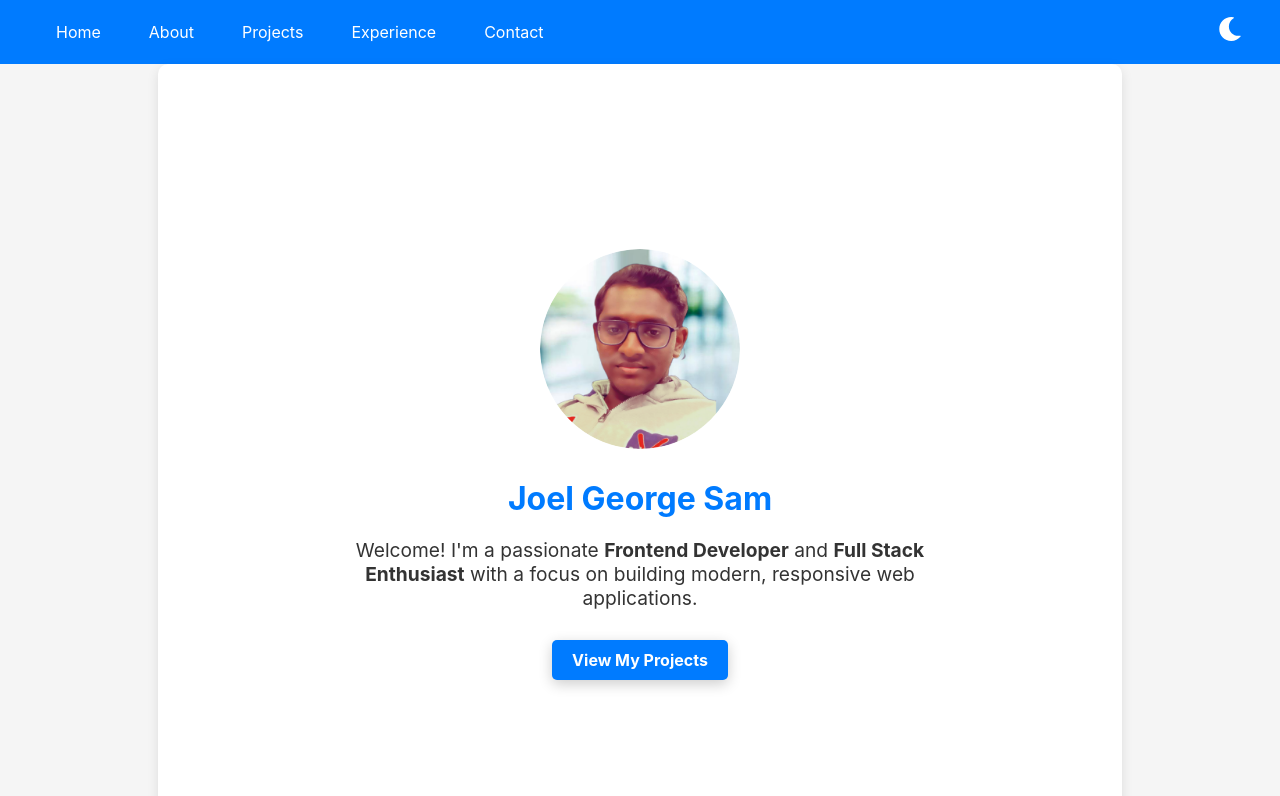
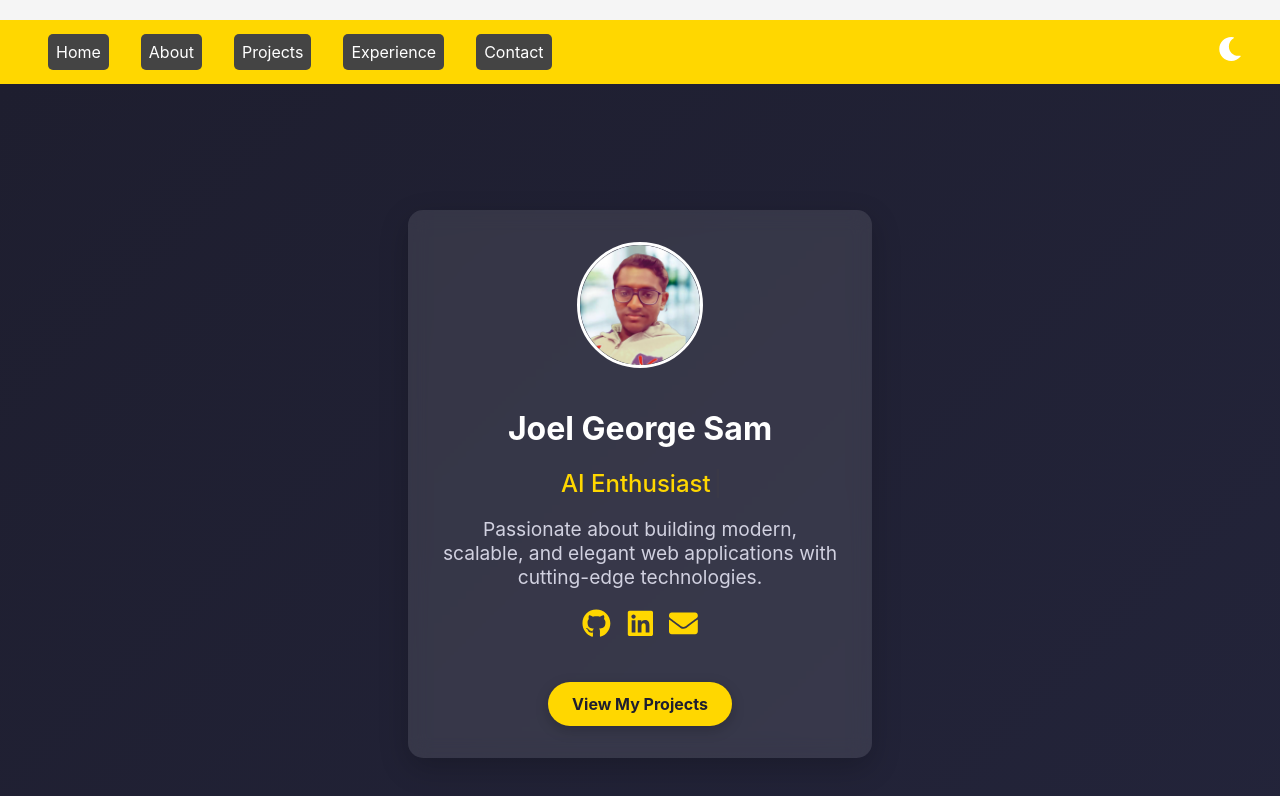
Before and after one commit to JoelGeorgeSam/Joel_Portfolio, a React (Create React App) app: page / in a window 1280 px wide. Shown: the top 796 px of the page. Built offline with nearby package versions, Linux system fonts and the light colour scheme.

Commit message:
Updated portfolio with new changes

```diff
--- a/src/index.css
+++ b/src/index.css
@@ -6,24 +6,8 @@ body {
   -webkit-font-smoothing: antialiased;
   -moz-osx-font-smoothing: grayscale;
 }
-
 code {
   font-family: source-code-pro, Menlo, Monaco, Consolas, 'Courier New',
     monospace;
 }
 /* styles.css */
-
-:root {
-  --card-bg-color: #ffffff;
-  --card-border-color: #dddddd;
-  --primary-color: #007bff;
-  --secondary-color: #6c757d;
-}
-
-/* Dark mode variables */
-body.dark {
-  --card-bg-color: #333333;
-  --card-border-color: #444444;
-  --primary-color: #66b2ff;
-  --secondary-color: #aaaaaa;
-}
--- a/src/pages/Experience.js
+++ b/src/pages/Experience.js
@@ -14,7 +14,7 @@ function Experience() {
         <div className="experience-item">
           <h2>Kaar Tech</h2>
           <p className="role">Student Software Developer</p>
-          <p className="duration">Jan 2023 - Jul 2023</p>
+          <p className="duration">Jan 2023 - Jul 2024</p>
 
           <p>
             Developed a sales forecasting application utilizing machine learning algorithms, leading to enhanced business insights and optimized inventory management.
--- a/src/pages/Home.js
+++ b/src/pages/Home.js
@@ -1,65 +1,41 @@
 import { motion } from "framer-motion";
-import profilePic from '../assets/profile-pic.png'; // Ensure the path is correct
+import { Typewriter } from "react-simple-typewriter";
+import { FaGithub, FaLinkedin, FaEnvelope } from "react-icons/fa";
+import profilePic from "../assets/profile-pic.png";
 
 function Home() {
   return (
     <motion.div
-      className="page home"
+      className="home-container"
       initial={{ opacity: 0, y: -50 }}
       animate={{ opacity: 1, y: 0 }}
       exit={{ opacity: 0, y: 50 }}
       transition={{ duration: 0.6 }}
     >
-      <div className="intro" style={styles.intro}>
-        <img
-          src={profilePic}
-          alt="My Portrait"
-          style={styles.profilePic}
-        />
-        <h1 style={styles.name}>Joel George Sam</h1>
-        <p style={styles.description}>
-          Welcome! I'm a passionate <strong>Frontend Developer</strong> and{" "}
-          <strong>Full Stack Enthusiast</strong> with a focus on building modern, responsive web applications.
+      <div className="glass-card">
+        <img src={profilePic} alt="My Portrait" className="profile-pic" />
+        <h1 className="name">Joel George Sam</h1>
+        <h2 className="typing-text">
+           <Typewriter words={[ "Full Stack Developer", "AI Enthusiast"]} loop={true} cursor />
+        </h2>
+        <p className="description">
+          Passionate about building modern, scalable, and elegant web applications with cutting-edge technologies.
         </p>
-        <a href="/projects" className="cta-button" style={styles.ctaButton}>
-          View My Projects
-        </a>
+        <div className="social-links">
+          <a href="https://github.com/joelgeorgesam" target="_blank" rel="noopener noreferrer">
+            <FaGithub className="social-icon" />
+          </a>
+          <a href="https://www.linkedin.com/in/joel-george-sam-607a45204" target="_blank" rel="noopener noreferrer">
+            <FaLinkedin className="social-icon" />
+          </a>
+          <a href="mailto:joelgeorgesam.123.jgs@gmail.com">
+            <FaEnvelope className="social-icon" />
+          </a>
+        </div>
+        <a href="/projects" className="cta-button">View My Projects</a>
       </div>
     </motion.div>
   );
 }
 
-const styles = {
-  intro: {
-    display: 'flex',
-    flexDirection: 'column',
-    alignItems: 'center',
-    textAlign: 'center',
-    padding: '20px',
-  },
-  profilePic: {
-    width: '200px',
-    borderRadius: '50%',
-    marginBottom: '20px',
-  },
-  name: {
-    fontSize: '2em',
-    margin: '10px 0',
-  },
-  description: {
-    fontSize: '1.2em',
-    margin: '10px 0',
-    maxWidth: '600px',
-  },
-  ctaButton: {
-    marginTop: '20px',
-    padding: '10px 20px',
-    fontSize: '1em',
-    textDecoration: 'none',
-    color: '#fff',
-    backgroundColor: '#007BFF',
-    borderRadius: '5px',
-  },
-};
-
 export default Home;
--- a/src/styles.css
+++ b/src/styles.css
@@ -345,3 +345,215 @@
     --primary-color: #66b2ff;
     --secondary-color: #aaaaaa;
   }
+  /* Existing styles remain unchanged */
+
+:root {
+  --primary-bg: #1e1e2f;
+  --secondary-bg: #23243a;
+  --accent-color: #ffd700;
+  --text-color: #d1d1e0;
+}
+
+.home-container {
+  display: flex;
+  justify-content: center;
+  align-items: center;
+  height: 100vh;
+  background: linear-gradient(135deg, var(--primary-bg), var(--secondary-bg));
+}
+
+.glass-card {
+  background: rgba(255, 255, 255, 0.1);
+  backdrop-filter: blur(10px);
+  padding: 2rem;
+  border-radius: 15px;
+  text-align: center;
+  box-shadow: 0px 10px 30px rgba(0, 0, 0, 0.2);
+  max-width: 400px;
+}
+
+.profile-pic {
+  width: 120px;
+  border-radius: 50%;
+  margin-bottom: 15px;
+  border: 3px solid white;
+}
+
+.name {
+  font-size: 2rem;
+  font-weight: bold;
+  color: #ffffff;
+}
+
+.typing-text {
+  font-size: 1.5rem;
+  font-weight: 500;
+  color: var(--accent-color);
+  margin-bottom: 10px;
+}
+
+.description {
+  font-size: 1.2rem;
+  color: var(--text-color);
+  margin-bottom: 20px;
+}
+
+.social-links {
+  display: flex;
+  justify-content: center;
+  gap: 15px;
+  margin-bottom: 20px;
+}
+
+.social-icon {
+  font-size: 1.8rem;
+  color: var(--accent-color);
+  transition: transform 0.3s ease;
+}
+
+.social-icon:hover {
+  transform: scale(1.2);
+}
+
+.cta-button {
+  display: inline-block;
+  padding: 12px 24px;
+  background: var(--accent-color);
+  color: var(--primary-bg);
+  text-decoration: none;
+  font-weight: bold;
+  border-radius: 25px;
+  transition: background 0.3s;
+}
+
+.cta-button:hover {
+  background: #ffcc00;
+}
+  /* Additional Enhancements */
+
+/* Header Styling */
+header {
+  background-color: #333;
+  color: #fff;
+  padding: 20px 0;
+  text-align: center;
+}
+
+header a {
+  color: #fff;
+  font-size: 1.2rem;
+  text-decoration: none;
+}
+
+/* Navigation Bar Styling */
+nav {
+  display: flex;
+  justify-content: center;
+  margin-top: 20px;
+}
+
+nav a {
+  margin: 0 15px;
+  padding: 8px 15px;
+  background-color: #444;
+  border-radius: 5px;
+  color: white;
+  transition: background-color 0.3s ease;
+}
+
+nav a:hover {
+  background-color: #555;
+}
+
+/* Section Styling */
+.section-title {
+  text-align: center;
+  font-size: 2rem;
+  margin-bottom: 40px;
+  color: #333;
+}
+
+.card-container {
+  display: grid;
+  grid-template-columns: repeat(3, 1fr);
+  gap: 30px;
+  margin-top: 30px;
+}
+
+.card {
+  background: #fff;
+  border-radius: 10px;
+  box-shadow: 0 4px 8px rgba(0, 0, 0, 0.1);
+  padding: 20px;
+  transition: transform 0.3s ease, box-shadow 0.3s ease;
+}
+
+.card:hover {
+  transform: translateY(-10px);
+  box-shadow: 0 6px 12px rgba(0, 0, 0, 0.15);
+}
+
+/* Footer Styling */
+footer {
+  background-color: #333;
+  color: #fff;
+  padding: 20px;
+  text-align: center;
+}
+
+footer a {
+  color: #fff;
+  text-decoration: underline;
+}
+
+/* Dark Mode Styles */
+body.dark-mode {
+  background-color: #181818;
+  color: #ccc;
+}
+
+body.dark-mode header {
+  background-color: #222;
+}
+
+body.dark-mode footer {
+  background-color: #222;
+}
+
+body.dark-mode nav a {
+  background-color: #333;
+  color: #ccc;
+}
+
+body.dark-mode nav a:hover {
+  background-color: #444;
+}
+
+/* Mobile and Responsive Styles */
+@media (max-width: 768px) {
+  nav {
+    flex-direction: column;
+  }
+
+  .card-container {
+    grid-template-columns: 1fr 1fr;
+  }
+
+  header {
+    padding: 15px 0;
+  }
+
+  .section-title {
+    font-size: 1.5rem;
+  }
+}
+
+@media (max-width: 480px) {
+  .card-container {
+    grid-template-columns: 1fr;
+  }
+
+  .card {
+    padding: 15px;
+  }
+}
```
Also changed, not shown: package.json (+3 -5 lines), 1 other file (tests, documents, lock files or other folders).
